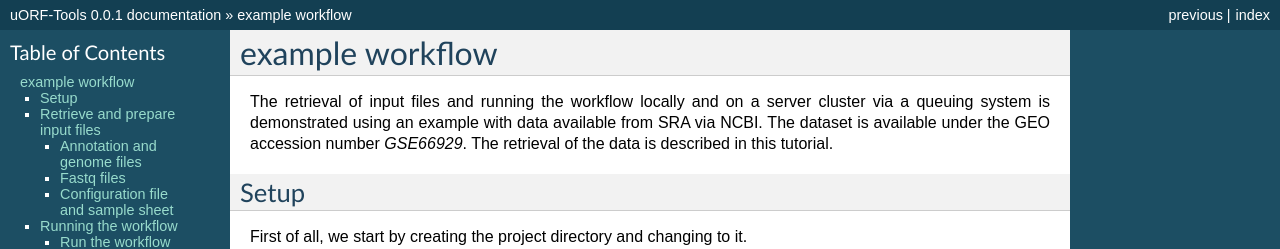
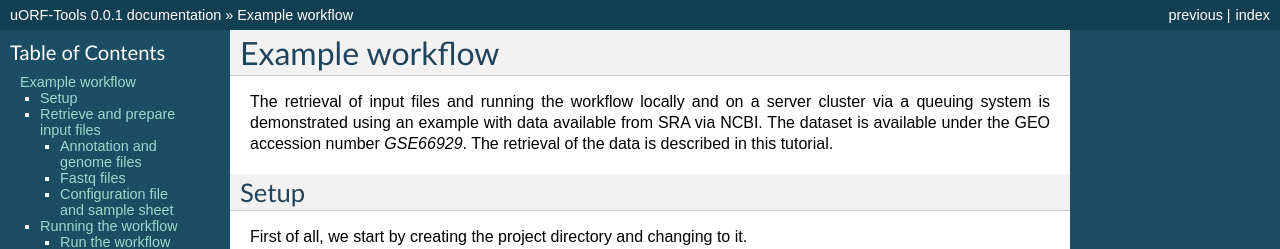
Before and after one commit to RickGelhausen/uORF-Tools_ReadTheDocs, a Sphinx documentation site: the page built from docs/source/example-workflow.rst, in a window 1280 px wide and 900 px high. Shown: the top 249 px of the window. Built offline with Sphinx 7.4.7, drawn with Linux system fonts in a browser that asks for light colours; cross-references to code outside the pages are shown as plain code; some of the changed text lies outside the part shown.

Commit message:
Fixing navigation bar

```diff
--- a/docs/source/example-workflow.rst
+++ b/docs/source/example-workflow.rst
@@ -1,8 +1,8 @@
 .. _example-workflow:
 
-##################
-  example workflow
-##################
+################
+Example workflow
+################
 
 The retrieval of input files and running the workflow locally and on a server cluster via a queuing system is demonstrated using an example with data available from SRA via NCBI.
 The dataset is available under the GEO accession number *GSE66929*. The retrieval of the data is described in this tutorial.
--- a/docs/source/overview.rst
+++ b/docs/source/overview.rst
@@ -1,6 +1,6 @@
-############
-  uORF-Tools
-############
+##########
+uORF-Tools
+##########
 Introduction
 ============
 
```
